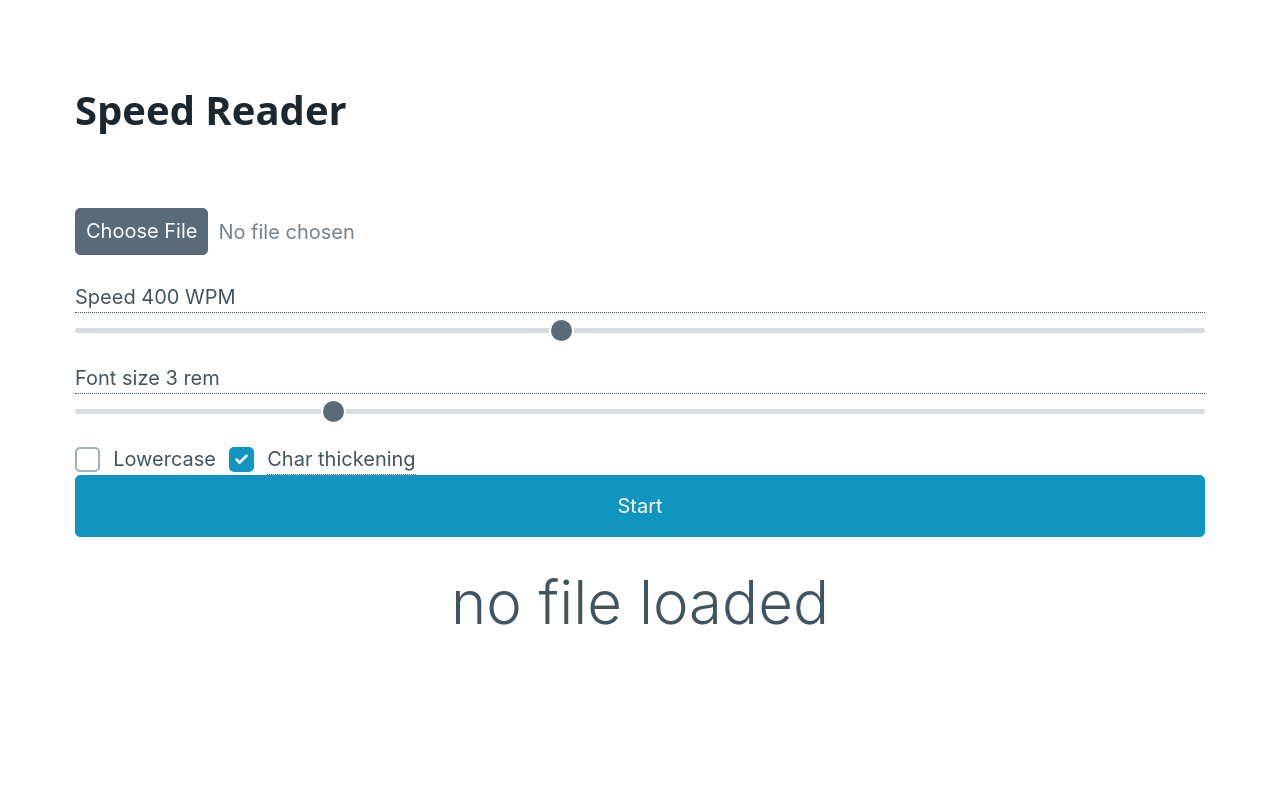
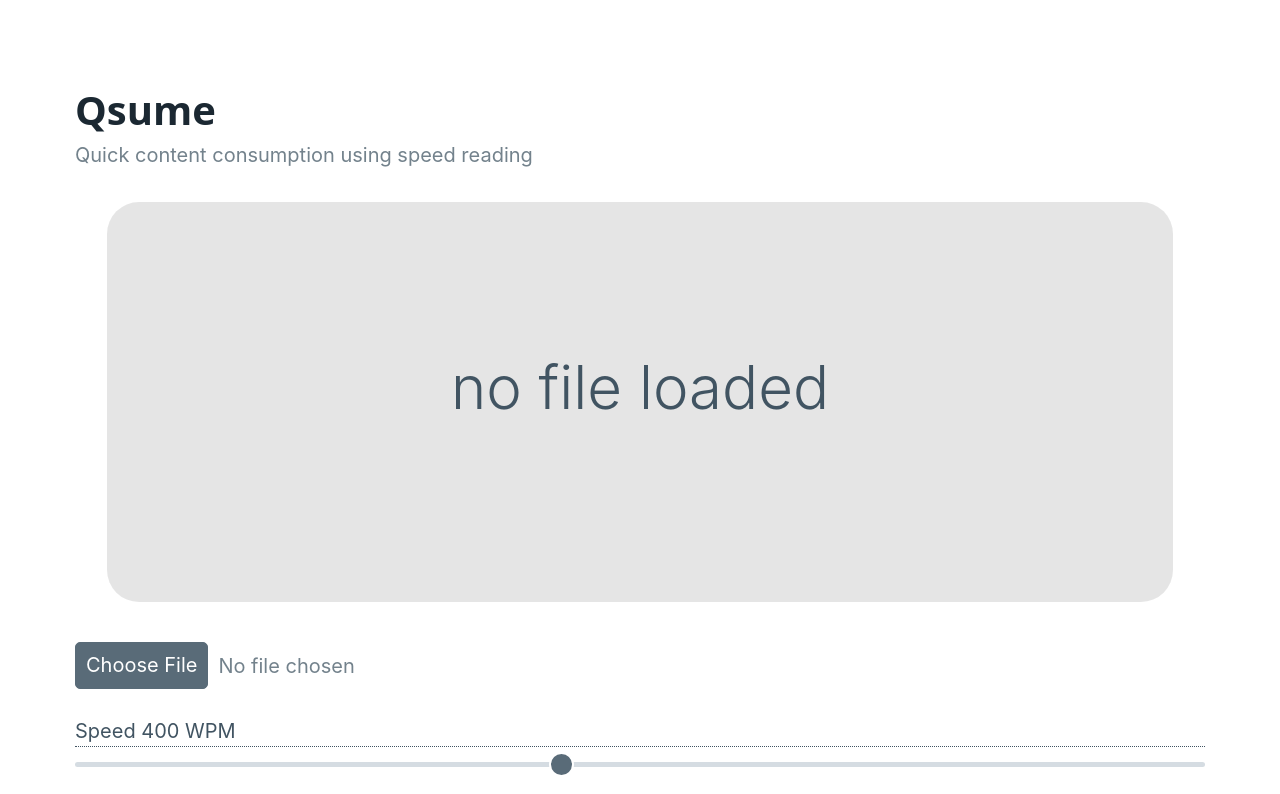
Before and after one commit to rijkvp/qsume, a website built with webpack: page dist/index.html in a window 1280 px wide. Shown: the top 794 px of the page. Built offline with nearby package versions, Linux system fonts and the light colour scheme; files whose address does not match are found by name.

Commit message:
Layout improvements

```diff
--- a/dist/index.html
+++ b/dist/index.html
@@ -23,10 +23,18 @@
             width: 100%;
         }
 
+        #window {
+            background-color: rgba(0, 0, 0, 0.1);
+            border-radius: 32px;
+            margin: 32px;
+            padding: 64px;
+            height: 400px;
+        }
+
         #word {
             text-align: center;
             font-weight: 300;
-            height: 1000px;
+            line-height: 242px;
         }
 
         #word strong {
@@ -34,12 +42,20 @@
         }
     </style>
     <script type="module" src="bundle.js"></script>
-    <title>Speed Reader</title>
+    <title>Qsume</title>
 </head>
 
-<body data-theme="light">
+<body>
     <main class="container">
-        <h1>Speed Reader</h1>
+        <hgroup>
+            <h1>Qsume</h1>
+            <h3>Quick content consumption using speed reading</h3>
+        </hgroup>
+
+        <div id="window">
+            <div id="word"></div>
+        </div>
+        <div id="status"></div>
         <div id="controls">
             <input type="file" id="file-picker" />
             <label for="wpm-input" id="wpm-label" data-tooltip="The speed in WPM (Words Per Minute).">WPM</label>
@@ -59,8 +75,6 @@
 
             <button id="play-button">Start</button>
         </div>
-        <div id="status"></div>
-        <div id="word"></div>
     </main>
 
 </body>
```
